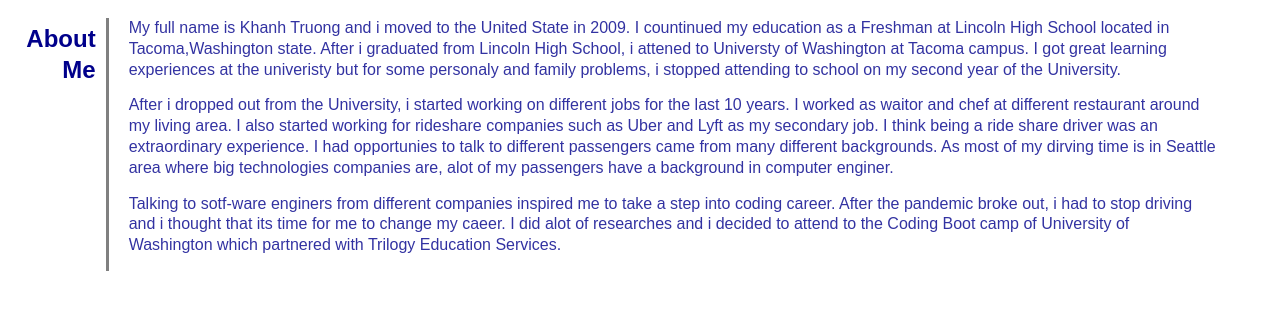
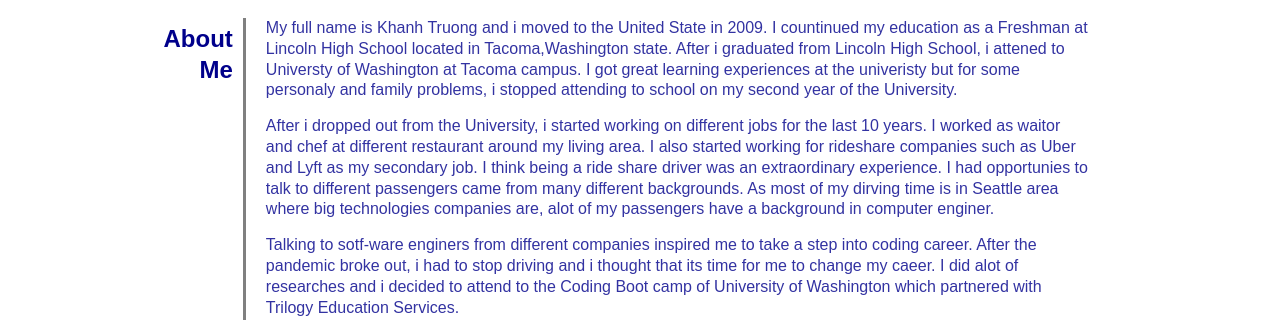
Before and after one commit to leeyoungk/KhanhTruong-Portfolio-Webpage, a plain HTML site: page index.html in a window 1280 px wide. Shown: the part 302-622 px from the top of the page. Drawn offline with Linux system fonts and the light colour scheme.

Commit message:
added missing Flexbox selector on CSS

```diff
--- a/style.css
+++ b/style.css
@@ -86,7 +86,11 @@ figure {
   position: relative;
 
 }
-
+.Flexbox {
+  max-width: 1000px;
+  margin-left: auto;
+  margin-right: auto;
+}
 
 .Flexcolumn {
   display: flex;
```
